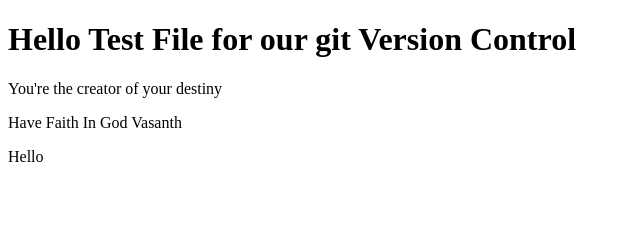
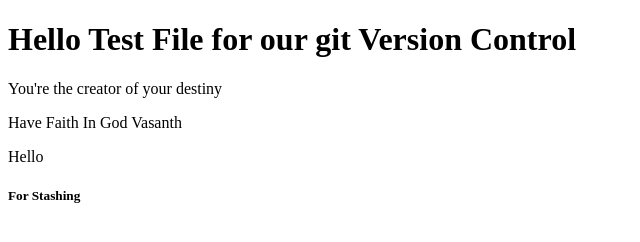
Before and after one commit to Vasanthpathi549/mydemorepo, a plain HTML site: page index.html in a window 1280 px wide. Shown: the full height of the page, 0-640 px from the left. Drawn offline with Linux system fonts and the light colour scheme.

Commit message:
Stashing

```diff
--- a/index.html
+++ b/index.html
@@ -11,5 +11,6 @@
     <p>You're the creator of your destiny</p>
     <p>Have Faith In God Vasanth</p>
     <p>Hello</p>
+	<h5>For Stashing</h5>
 </body>
 </html>
```
